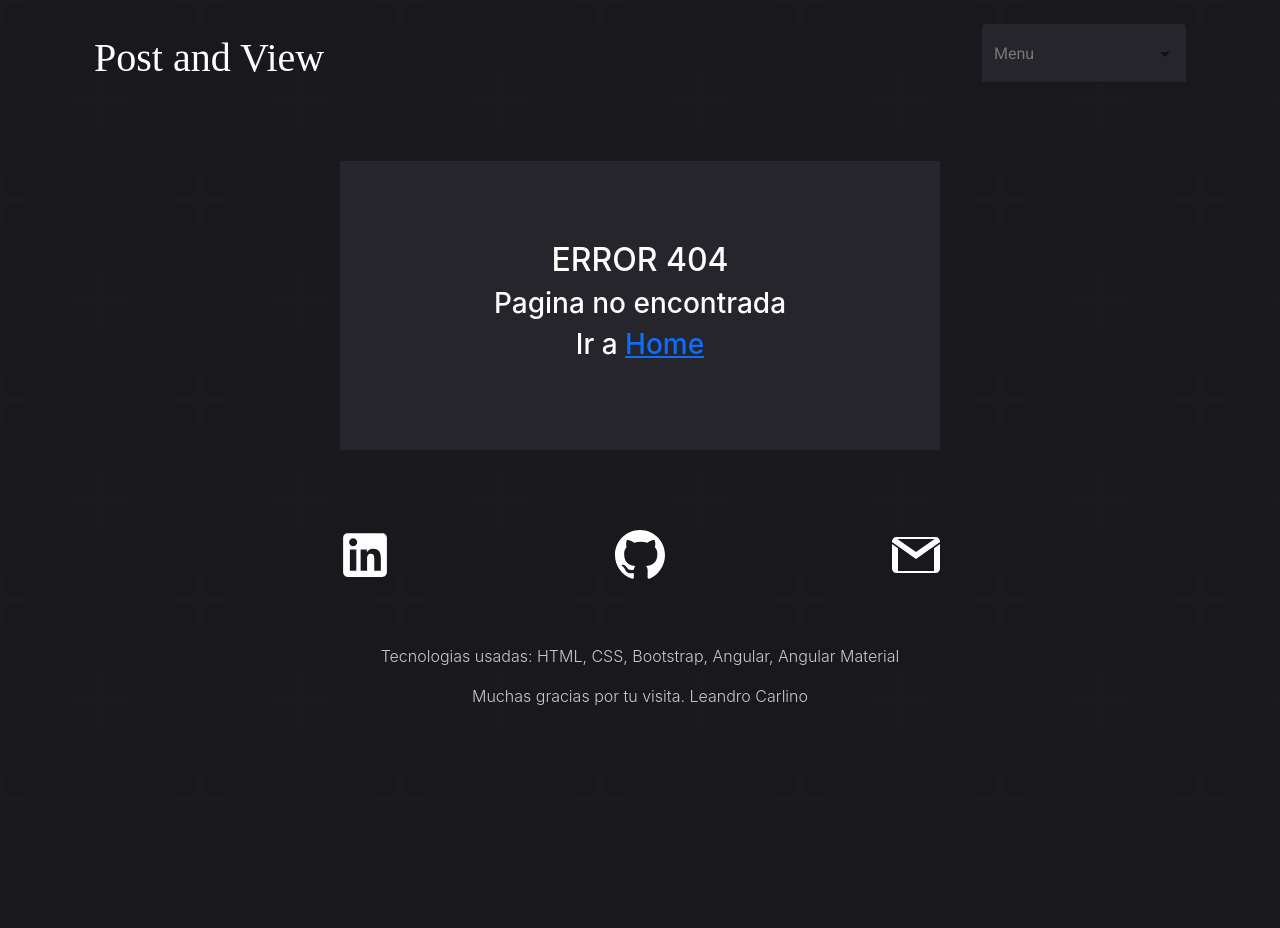
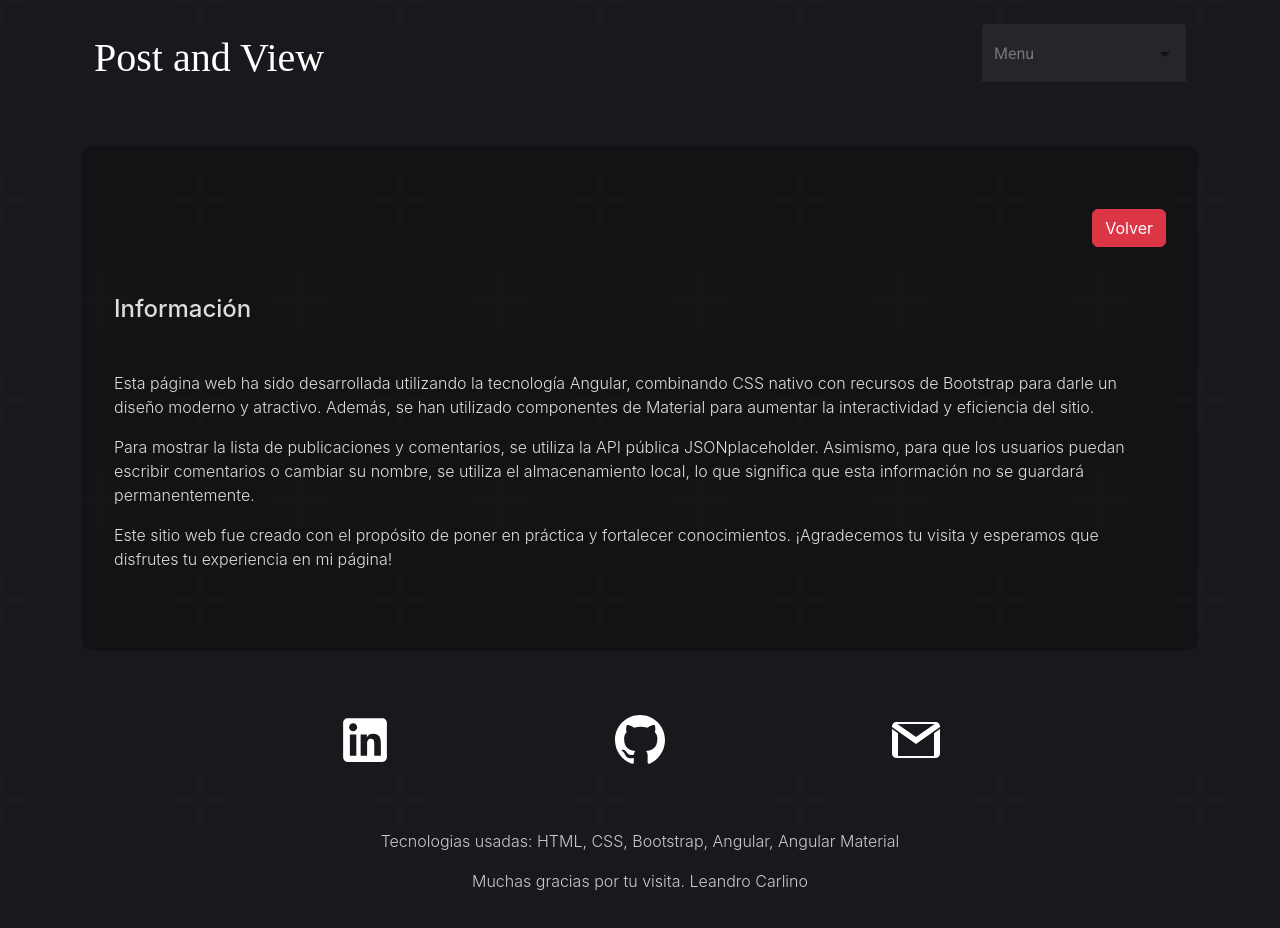
Before and after one commit to LeandroCarlino/postAndView, an Angular app: page /information in a window 1280 px wide. Before the commit this address had no page. Shown: the top 928 px of the page. Before the commit the page ends 800 px from the top, so only its background shows below. Built offline with nearby package versions, Linux system fonts and the light colour scheme.

Commit message:
new section information and button

```diff
--- a/src/app/app-routing.module.ts
+++ b/src/app/app-routing.module.ts
@@ -4,12 +4,14 @@ import { PageNotFoundComponent } from './pages/page-not-found/page-not-found.com
 import { PostDetailComponent } from './pages/post-detail/post-detail.component';
 import { PostListComponent } from './pages/post-list/post-list.component';
 import { ProfileComponent } from './pages/profile/profile.component';
+import { InformationComponent } from './pages/information/information.component';
 
 const routes: Routes = [
   { path: '', redirectTo: 'home', pathMatch: 'full' },
   { path: 'home', component: PostListComponent },
   { path: 'post-detail/:id', component: PostDetailComponent },
   { path: 'profile', component: ProfileComponent },
+  { path: 'information', component: InformationComponent },
   { path: '**', pathMatch: 'full', component: PageNotFoundComponent },
   { path: 'page-not-found', component: PageNotFoundComponent },
 ];
@@ -18,4 +20,4 @@ const routes: Routes = [
   imports: [RouterModule.forRoot(routes)],
   exports: [RouterModule],
 })
-export class AppRoutingModule {}
+export class AppRoutingModule { }
--- a/src/app/app.module.ts
+++ b/src/app/app.module.ts
@@ -16,6 +16,7 @@ import { FooterComponent } from './pages/footer/footer.component';
 import { LoaderComponent } from './components/loader/loader.component';
 import { ProfileComponent } from './pages/profile/profile.component';
 import { ProfileDialogComponent } from './components/profile-dialog/profile-dialog.component';
+import { InformationComponent } from './pages/information/information.component';
 
 @NgModule({
   declarations: [
@@ -29,6 +30,7 @@ import { ProfileDialogComponent } from './components/profile-dialog/profile-dial
     LoaderComponent,
     ProfileComponent,
     ProfileDialogComponent,
+    InformationComponent,
   ],
   imports: [
     BrowserModule,
--- a/src/app/pages/header/header.component.ts
+++ b/src/app/pages/header/header.component.ts
@@ -13,7 +13,7 @@ export class HeaderComponent implements OnInit {
   selectedOption!: string;
   selectControl!: FormControl;
 
-  constructor(private router: Router) {}
+  constructor(private router: Router) { }
 
   ngOnInit(): void {
     this.navigationDetector();
@@ -42,7 +42,7 @@ export class HeaderComponent implements OnInit {
     } else if (this.selectedOption === '2') {
       this.router.navigate(['/profile']);
     } else if (this.selectedOption === '3') {
-      this.router.navigate(['/page-not-found']);
+      this.router.navigate(['/information']);
     }
   }
 }
--- /dev/null
+++ b/src/app/pages/information/information.component.css
@@ -0,0 +1,16 @@
+.information-container {
+    background-color: #0000003b;
+    border-radius: 10px;
+    padding: 4em 2em;
+}
+
+.backButton {
+    display: flex;
+    justify-content: flex-end;
+    width: 100%;
+}
+
+
+h4 {
+    margin: 2em 0em;
+}
--- /dev/null
+++ b/src/app/pages/information/information.component.html
@@ -0,0 +1,16 @@
+<section class="information-container">
+    <div class="backButton">
+        <button type="button" class="btn btn-danger" [routerLink]="'/home'">
+            Volver
+        </button>
+    </div>
+    <h4>Información</h4>
+    <p>Esta página web ha sido desarrollada utilizando la tecnología Angular, combinando CSS nativo con recursos de
+        Bootstrap para darle un diseño moderno y atractivo. Además, se han utilizado componentes de Material para
+        aumentar la interactividad y eficiencia del sitio.</p>
+    <p>Para mostrar la lista de publicaciones y comentarios, se utiliza la API pública JSONplaceholder. Asimismo,
+        para que los usuarios puedan escribir comentarios o cambiar su nombre, se utiliza el almacenamiento local, lo
+        que significa que esta información no se guardará permanentemente.</p>
+    <p>Este sitio web fue creado con el propósito de poner en práctica y fortalecer conocimientos. ¡Agradecemos tu
+        visita y esperamos que disfrutes tu experiencia en mi página!</p>
+</section>
--- /dev/null
+++ b/src/app/pages/information/information.component.ts
@@ -0,0 +1,15 @@
+import { Component, OnInit } from '@angular/core';
+
+@Component({
+  selector: 'app-information',
+  templateUrl: './information.component.html',
+  styleUrls: ['./information.component.css']
+})
+export class InformationComponent implements OnInit {
+
+  constructor() { }
+
+  ngOnInit(): void {
+  }
+
+}
--- a/src/app/pages/profile/profile.component.css
+++ b/src/app/pages/profile/profile.component.css
@@ -2,7 +2,7 @@
   display: flex;
   flex-direction: column;
   align-items: center;
-  padding: 2em;
+  padding: 4em 2em;
   background-color: #0000003b;
   border-radius: 10px;
 }
--- a/src/styles.css
+++ b/src/styles.css
@@ -92,7 +92,7 @@ body {
 }
 
 .mat-dialog-container {
-  background-color: #231313;
+  background-color: #131323;
   color: rgba(255, 255, 255, 0.859);
 }
 
```
